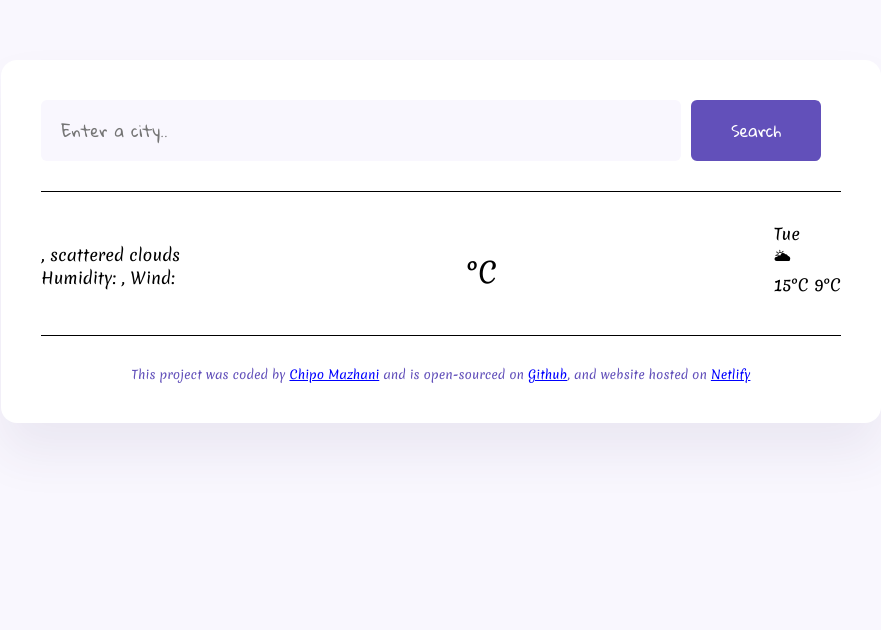
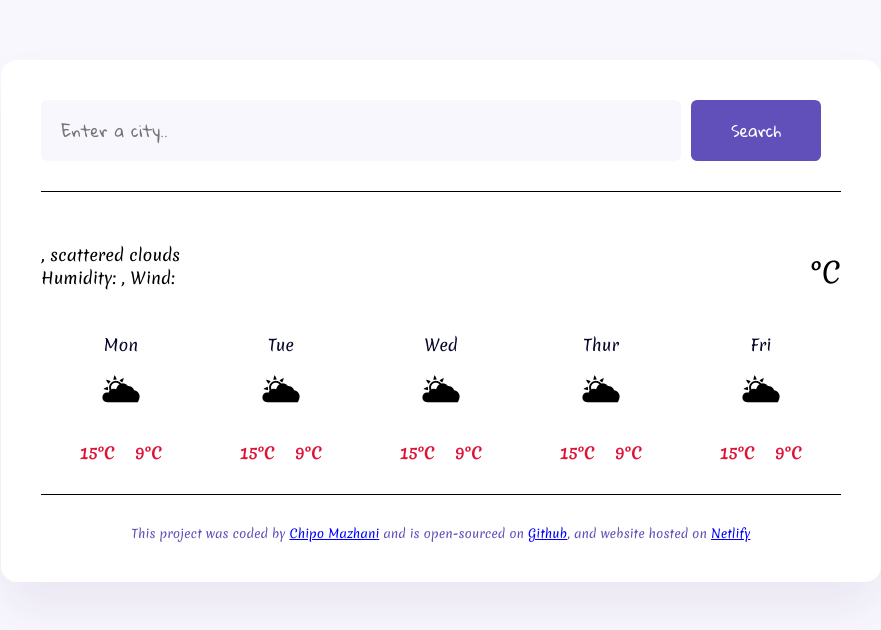
Before and after one commit to chipom97/Chipo_vanilla_weather_search_project, a plain HTML site: page index.html in a window 1280 px wide. Shown: the whole page, without its empty margins (199-1080 px from the left). Drawn offline with nearby package versions, Linux system fonts and the light colour scheme; no server answers.

Commit message:
added css for the weather-forecast

```diff
--- a/index.html
+++ b/index.html
@@ -50,16 +50,66 @@
           <div class="weather-temp" id="temperature"></div>
           <div class="weather-unit">°C</div>
         </div>
-        <!--add a div for the forecast that acts as a wrapper-->
-        <div class="weather-forecast">
-          <div class="weather-forecast-day">
-            <div class="weather-forecast-date">Tue</div>
-            <div class="weather-forecast-icon">🌥</div>
-            <div class="weather-forecast-temps">15°C 9°C</div>
+      </div>
+      <!--add a div for the forecast that acts as a wrapper-->
+      <div class="weather-forecast">
+        <div class="weather-forecast-day">
+          <div class="weather-forecast-date">Mon</div>
+          <div class="weather-forecast-icon">🌥</div>
+          <!--flex container for the temperatures-->
+          <div class="weather-forecast-temps">
+            <div class="weather-forecast-temp"><strong>15°C</strong></div>
+            <div class="weather-forecast-temp"><strong>9°C</strong></div>
+
+
           </div>
+        </div>
+        <div class="weather-forecast-day">
+          <div class="weather-forecast-date">Tue</div>
+          <div class="weather-forecast-icon">🌥</div>
+          <!--flex container for the temperatures-->
+          <div class="weather-forecast-temps">
+            <div class="weather-forecast-temp"><strong>15°C</strong></div>
+            <div class="weather-forecast-temp"><strong>9°C</strong></div>
 
+
+          </div>
+        </div>
+        <div class="weather-forecast-day">
+          <div class="weather-forecast-date">Wed</div>
+          <div class="weather-forecast-icon">🌥</div>
+          <!--flex container for the temperatures-->
+          <div class="weather-forecast-temps">
+            <div class="weather-forecast-temp"><strong>15°C</strong></div>
+            <div class="weather-forecast-temp"><strong>9°C</strong></div>
+
+
+          </div>
+        </div>
+        <div class="weather-forecast-day">
+          <div class="weather-forecast-date">Thur</div>
+          <div class="weather-forecast-icon">🌥</div>
+          <!--flex container for the temperatures-->
+          <div class="weather-forecast-temps">
+            <div class="weather-forecast-temp"><strong>15°C</strong></div>
+            <div class="weather-forecast-temp"><strong>9°C</strong></div>
+
+
+          </div>
+        </div>
+        <div class="weather-forecast-day">
+          <div class="weather-forecast-date">Fri</div>
+          <div class="weather-forecast-icon">🌥</div>
+          <!--flex container for the temperatures-->
+          <div class="weather-forecast-temps">
+            <div class="weather-forecast-temp"><strong>15°C</strong></div>
+            <div class="weather-forecast-temp"><strong>9°C</strong></div>
+
+
+          </div>
         </div>
       </div>
+
     </main>
 
     <footer>
--- a/src/styles.css
+++ b/src/styles.css
@@ -73,6 +73,36 @@ header {
   margin-top: 30px;
   font-size: 28px;
 }
+.weather-forecast{
+display: flex;
+justify-content: space-around;
+margin-top: 30px;
+}
+
+.weather-forecast-date {
+  text-align: center;
+  color: rgb(7, 7, 43);
+  font-size: 16px;
+  line-height: 20px;
+  margin-bottom: 10px;
+}
+
+.weather-forecast-icon {
+  text-align: center;
+  font-size: 38px;
+}
+
+.weather-forecast-temps {
+  text-align: center;
+  display: flex;
+  justify-content: center;
+  margin-top: 10px;
+
+}
+
+.weather-forecast-temp {
+padding: 0 10px;
+}
 
 main {
   padding: 30px 0;
```
